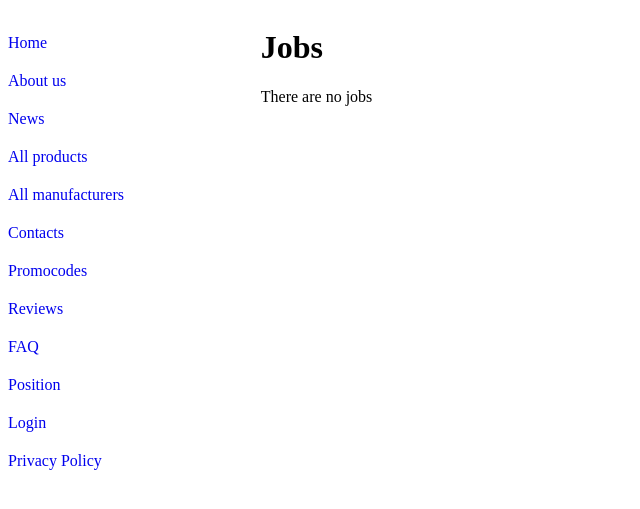
After one commit to kseniakot/IGI_LR, a Django app: page /catalog/jobs/ in a window 1280 px wide. The commit adds this page. Shown: the top 509 px of the page, without its empty margins (0-640 px from the left). Run offline with Django 5.2, Linux system fonts and the light colour scheme; data that the repository does not hold is empty.

Commit message:
add positions

```diff
--- a/IGI/LR5/Lab5/catalog/templates/base_generic.html
+++ b/IGI/LR5/Lab5/catalog/templates/base_generic.html
@@ -25,6 +25,7 @@
             <li><a href="{% url 'promo-codes' %}">Promocodes</a></li>
             <li><a href="{% url 'reviews' %}">Reviews</a></li>
             <li><a href="{% url 'faq' %}">FAQ</a></li>
+            <li><a href="{% url 'jobs' %}">Position</a></li>
              {% if user.is_authenticated %}
                  <li>User: {{ user.get_username }}</li>
 
--- /dev/null
+++ b/IGI/LR5/Lab5/catalog/templates/catalog/jobs.html
@@ -0,0 +1,13 @@
+{% extends "base_generic.html" %}
+
+{% block content %}
+    <h1>Jobs</h1>
+    {% for job in jobs %}
+        <div>
+            <h2>{{ job.title }}</h2>
+            <p>{{ job.description }}</p>
+        </div>
+    {% empty %}
+        <p>There are no jobs</p>
+    {% endfor %}
+{% endblock %}
--- a/IGI/LR5/Lab5/catalog/urls.py
+++ b/IGI/LR5/Lab5/catalog/urls.py
@@ -30,17 +30,17 @@ urlpatterns += [
 ]
 urlpatterns += [
     url(r'^order/(?P<pk>[-\w]+)/change-status/$', views.change_status_employee, name='change-status-employee'),
-    ]
+]
 
 urlpatterns += [url(r'^cart/$', views.CartView.as_view(), name='cart'),
                 ]
 urlpatterns += [url('create-order/', views.create_order, name='create-order'),
                 url(r'^increase-quantity/(?P<product_instance_id>[0-9a-f-]+)/$', views.increase_quantity,
-                            name='increase-quantity'),
+                    name='increase-quantity'),
                 url(r'^decrease-quantity/(?P<product_instance_id>[0-9a-f-]+)/$', views.decrease_quantity,
-                            name='decrease-quantity'),
+                    name='decrease-quantity'),
                 url(r'^remove-from-cart/(?P<product_instance_id>[0-9a-f-]+)/$', views.remove_from_cart,
-                            name='remove-from-cart'),
+                    name='remove-from-cart'),
                 url(r'^privacy/$', privacy, name='privacy'),
                 url(r'^news/$', views.news, name='news'),
                 url(r'^news/(?P<article_id>\d+)/$', views.article_detail, name='article_detail'),
@@ -52,8 +52,9 @@ urlpatterns += [url('create-order/', views.create_order, name='create-order'),
                 path('contacts/', EmployeeListView.as_view(), name='contacts'),
                 path('reviews/', ReviewListView.as_view(), name='reviews'),
                 path('reviews/add/', ReviewCreateView.as_view(), name='add-review'),
-                path('clients_grouped_by_city/', ClientsGroupedByCityView.as_view() , name='clients_grouped_by_city'),
-]
+                path('clients_grouped_by_city/', ClientsGroupedByCityView.as_view(), name='clients_grouped_by_city'),
+                url(r'^jobs/$', views.jobs, name='jobs'),
+                ]
 
 urlpatterns += [
     path('logout/', LogoutView.as_view(), name='logout'),
--- a/IGI/LR5/Lab5/catalog/views.py
+++ b/IGI/LR5/Lab5/catalog/views.py
@@ -9,8 +9,10 @@ from django.db.models.functions import ExtractMonth, ExtractYear
 from django.views.generic import ListView, View, TemplateView
 from django.shortcuts import render, redirect
 from django.views.generic import FormView, DetailView, CreateView
+
+
 from .models import Product, Manufacturer, Client, ProductType, Cart, PromoCode, Employee, Review, Article, CompanyInfo, \
-    FAQ
+    FAQ, Job
 from django.contrib.auth.mixins import LoginRequiredMixin, UserPassesTestMixin
 from django.views import generic
 from .models import ProductInstance
@@ -81,6 +83,10 @@ def index(request):
 
     return render(request, 'index.html', context)
 
+
+def jobs(request):
+    jobs = Job.objects.all()
+    return render(request, 'catalog/jobs.html', {'jobs': jobs})
 
 class RegisterView(FormView):
     logger.info('Executing RegisterView class')
```
Also changed, not shown: IGI/LR5/Lab5/catalog/admin.py (+6 -1 lines), IGI/LR5/Lab5/catalog/models.py (+8 -0 lines), IGI/LR5/Lab5/catalog/migrations/0028_job_alter_article_publication_date.py (added).
